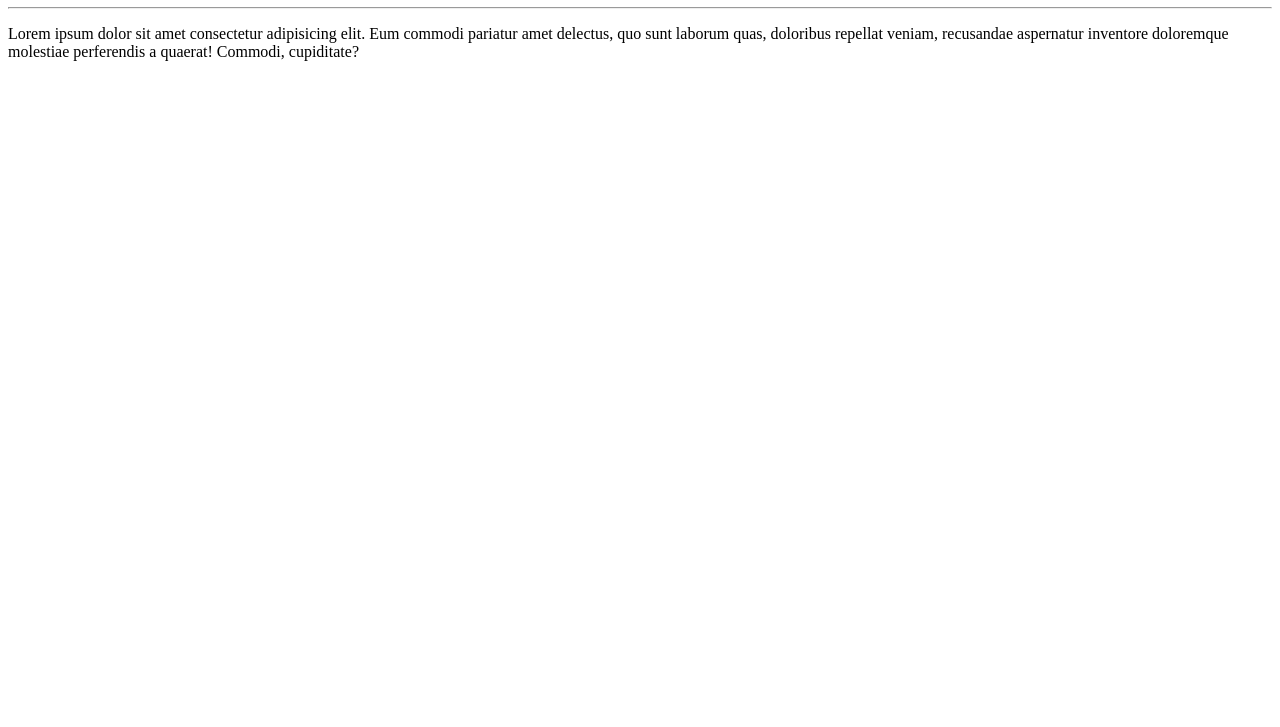
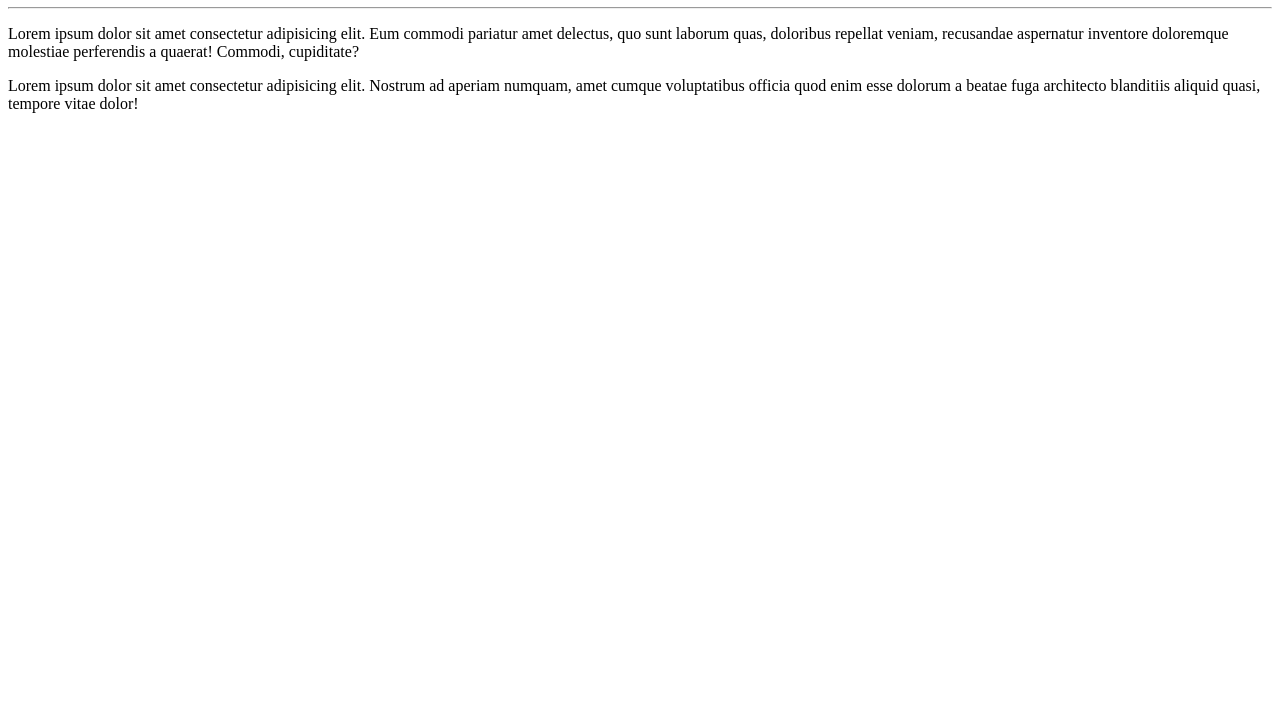
Before and after one commit to Matheusresende488/ola-mundo, a plain HTML site: page site-exemplo/index.html in a window 1280 px wide. Shown: the part 73-800 px from the top of the page. Drawn offline with Linux system fonts and the light colour scheme.

Commit message:
Adicionei um  paragrafo
exemplo da aula

```diff
--- a/site-exemplo/index.html
+++ b/site-exemplo/index.html
@@ -9,5 +9,6 @@
     <h1>Olá, mundo!</h1>
     <hr>
     <p>Lorem ipsum dolor sit amet consectetur adipisicing elit. Eum commodi pariatur amet delectus, quo sunt laborum quas, doloribus repellat veniam, recusandae aspernatur inventore doloremque molestiae perferendis a quaerat! Commodi, cupiditate?</p>
+    <p>Lorem ipsum dolor sit amet consectetur adipisicing elit. Nostrum ad aperiam numquam, amet cumque voluptatibus officia quod enim esse dolorum a beatae fuga architecto blanditiis aliquid quasi, tempore vitae dolor!</p>
 </body>
 </html>
```
